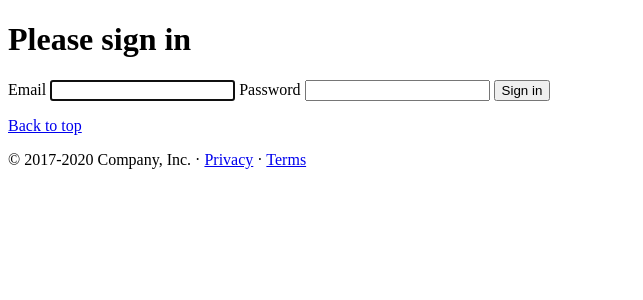
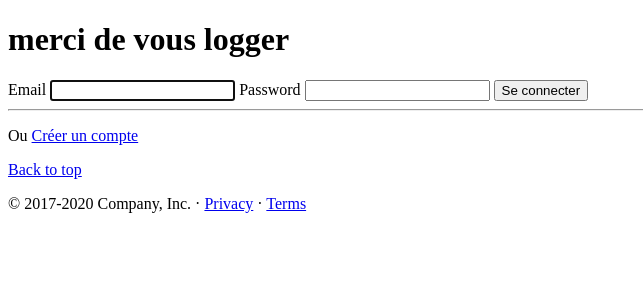
Before and after one commit to Lecogoni/eshop-symphony6, a Symfony app: template templates/security/login.html.twig in a window 1280 px wide. Shown: the part 264-564 px from the top of the page, without its empty margins (0-643 px from the left). Run offline with Twig, Linux system fonts and the light colour scheme; the template is opened without the code that fills it, so the values that code supplies are empty; some libraries are stand-ins or nearby versions.

Commit message:
define user auth access for order routes - start creating order page with for m to choose delivery address -> OrderType

```diff
--- a/assets/styles/custom.scss
+++ b/assets/styles/custom.scss
@@ -0,0 +1,4 @@
+.block-small {
+    max-width: 600px;
+    margin: 0 auto;
+}
--- a/src/Entity/Address.php
+++ b/src/Entity/Address.php
@@ -45,6 +45,11 @@ class Address
 
     #[ORM\Column(type: 'string', length: 255)]
     private $phone;
+
+    public function __toString()
+    {
+        return $this->name;
+    }
 
     public function getId(): ?int
     {
--- a/templates/base.html.twig
+++ b/templates/base.html.twig
@@ -120,7 +120,7 @@
         </div><!-- /.container -->
 
         <!-- FOOTER -->
-        <footer class="container">
+        <footer class="container mt-5">
             <p class="float-right"><a href="#">Back to top</a></p>
             <p>&copy; 2017-2020 Company, Inc. &middot; <a href="#">Privacy</a> &middot; <a href="#">Terms</a></p>
         </footer>
--- a/templates/cart/index.html.twig
+++ b/templates/cart/index.html.twig
@@ -48,7 +48,7 @@
         <div class='text-end'>
             Nombre de produits : {{cart|length}}<br>
             <b>Total de votre panier : {{ (total / 100) | number_format(2, ',', '.')}} €</b><br><br>
-            <a href="" class="btn btn-success col-12">Valider mon panier</a><br><br>
+            <a href="{{ path('app_order')}}" class="btn btn-success col-12">Valider mon panier</a><br><br>
             <a href="{{ path('app_cart_remove')}}" class="btn btn-danger">Supprimer tout mon panier</a>
         </div>
     {% else %}
--- a/templates/security/login.html.twig
+++ b/templates/security/login.html.twig
@@ -3,6 +3,7 @@
 {% block title %}Log in!{% endblock %}
 
 {% block body %}
+<div class="block-small">
     <form method="post">
         {% if error %}
             <div class="alert alert-danger">{{ error.messageKey|trans(error.messageData, 'security') }}</div>
@@ -14,7 +15,7 @@
             </div>
         {% endif %}
 
-    <h1 class="h3 mb-3 font-weight-normal">Please sign in</h1>
+        <h1 class="h3 mb-3 font-weight-normal">merci de vous logger</h1>
         <label for="inputEmail">Email</label>
         <input type="email" value="{{ last_username }}" name="email" id="inputEmail" class="form-control" autocomplete="email" required autofocus>
         <label for="inputPassword">Password</label>
@@ -35,8 +36,13 @@
             </div>
         #}
 
-     <button class="btn btn-sm btn-primary" type="submit">
-        Sign in
+        <button class="btn btn-sm btn-info col-12 mt-3"  type="submit">
+            Se connecter
         </button>
+
+        <hr>
+
+        <p class="text-center">Ou <a href="{{ path('app_register')}}" class=""> Créer un compte</a></p>
     </form>
+</div>
 {% endblock %}
```
Also changed, not shown: src/Controller/OrderController.php (added, +22 -0 lines), src/Form/OrderType.php (added, +32 -0 lines), templates/order/index.html.twig (added, +25 -0 lines), 1 other file. Lines whose indentation alone changed are shown as unchanged.
